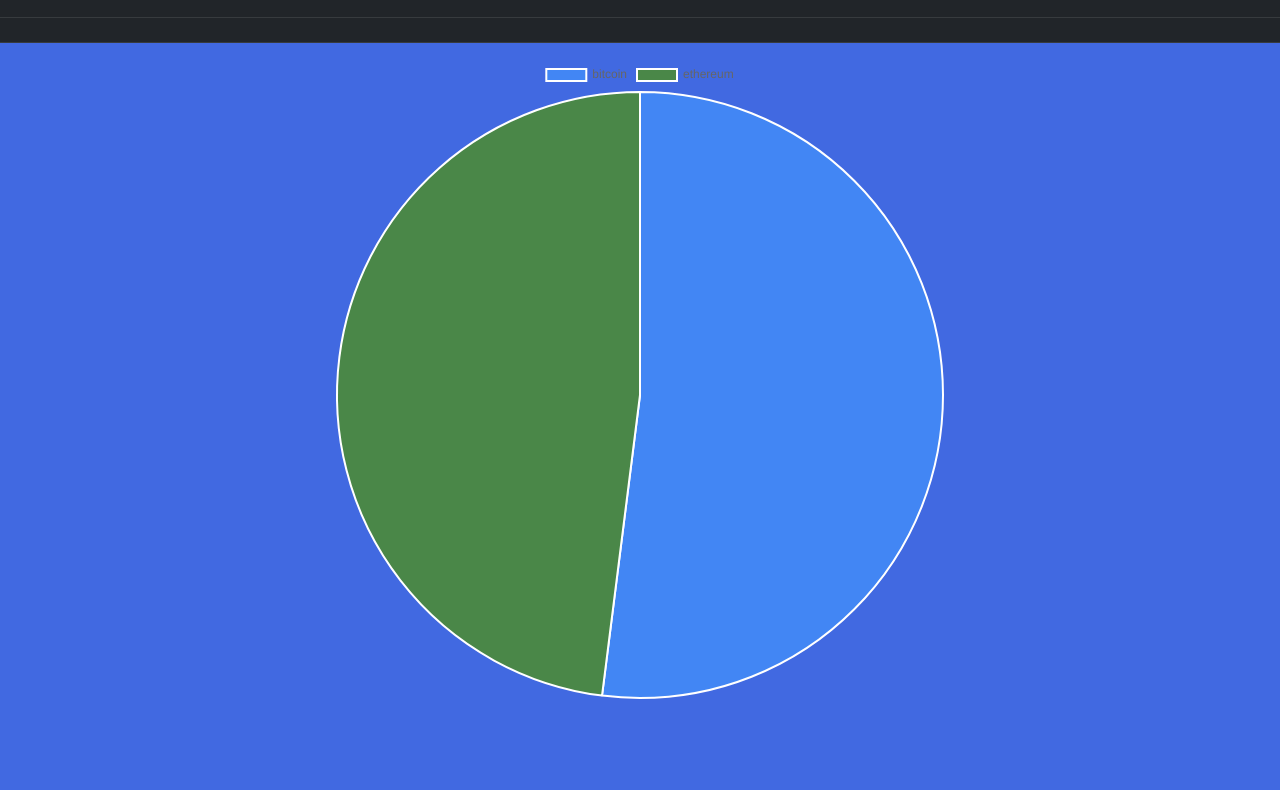
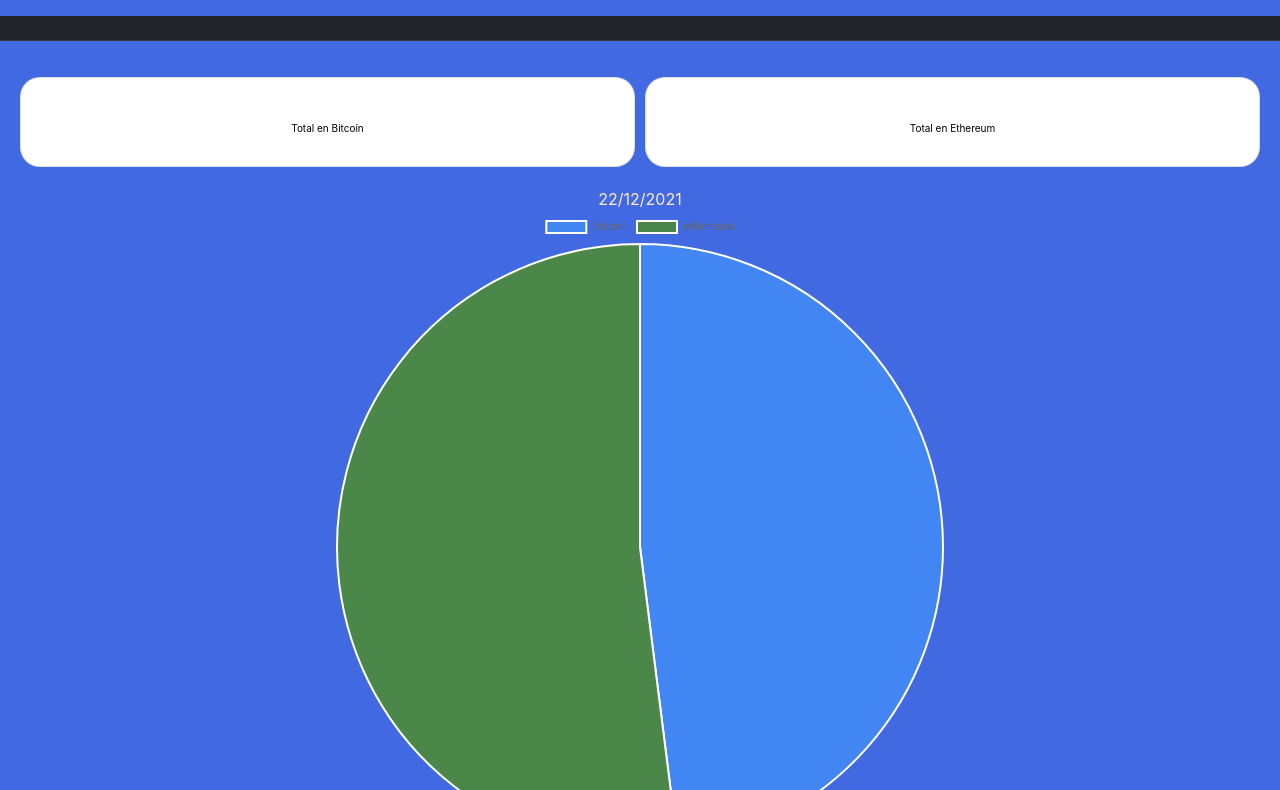
Before and after one commit to admedi/broker-tio, a plain HTML site: page index.html in a window 1280 px wide. Shown: the part 112-902 px from the top of the page. Before the commit the page ends 811 px from the top, so only its background shows below. Drawn offline with nearby package versions, Linux system fonts and the light colour scheme; no server answers.

Commit message:
nueva version

```diff
--- a/index.html
+++ b/index.html
@@ -14,6 +14,41 @@
             margin: auto;
             text-align: center;
         }
+        .cardBox{
+            position: relative;
+            width: 1;
+            padding: 20px;
+            display: grid;
+            grid-template-columns: repeat(2,1fr);
+            grid-gap:10px ;
+        }
+        .cardBox .card{
+            position: relative;
+            background: white;
+            padding: 30px;
+            box-shadow: violet;
+            border-radius: 20px;
+            display: flex;
+            justify-content: space-between;
+        }
+        .cardBox .card .numbers{
+            position: relative;
+            font-weight: 700;
+            font-size: 100px;
+            color: tomato;
+        }
+        .cardBox .card .cardName{
+            color: #000;
+            font-size: 10px;
+            margin-top: 5px;
+        }
+        @media (max-widht:360px){
+             .cardBox .card{
+                padding:0fr;
+                justify-content: stretch;
+             }
+        }
+
 
 
     </style>
@@ -21,24 +56,43 @@
 <body>
 
     <div id="app">
+        <br>
+        <br>
         <h1>{{mensaje}}</h1>
         <br>
+
         <table class="table table-dark">
             <tr>
-                <td><h2 id="Bitcoin"></h2></td>
+                <td>
+                    <span><h3 id="Bitcoin"></h3></span>
+                    <span><h3 id="Ethereum"></h3></span>
+
+                </td>
             </tr>
-            <tr>
-                <td><h2 id="DolarO"></h2></td>
-            </tr>
-            <tr>
-                <td><h2 id="TuBitcoin"></h2></td>
-            </tr>
-            <!-- <tr>
-                <td><h2 id="TuEthereum"></h2></td>
-            </tr> -->
+
+        </table>
+
+        <div class="cardBox">
+            <div class="card">
+                <div class="numbers"><h2 id="TuBitcoin"></h2></div>
+                <div class="cardName">Total en Bitcoin</div>
+            </div>
+
+            <div class="card">
+                <div class="numbers"><h2 id="TuEthereum"></h2></div>
+                <div class="cardName">Total en Ethereum</div>
+            </div>
+
+        </div>
 
 
-        </table>
+
+        <div class="date">
+            <script>
+                var f = new Date();
+                document.write(f.getDate() + "/" + (f.getMonth() +1) + "/" + f.getFullYear());
+            </script>
+        </div>
 
 
         <canvas id="myChart"></canvas>
@@ -56,18 +110,29 @@
 
     <script>
 
-        let url= 'https://mindicador.cl/api'
+        let url= 'https://criptoya.com/api/buda/btc/clp/1'
         fetch(url)
         .then(function(response) {
    return response.json();
-}).then(function(dailyIndicators) {
-    document.getElementById("Bitcoin").innerHTML = 'El valor del Bitcoin en dólares es $ ' + dailyIndicators.bitcoin.valor;
-    document.getElementById("DolarO").innerHTML = 'El valor actual del Dólar observado es $ ' + dailyIndicators.dolar.valor;
-    document.getElementById("TuBitcoin").innerHTML = 'El valor de tus Bitcoins es $ ' + (dailyIndicators.dolar.valor * dailyIndicators.bitcoin.valor)*0.000521922489;
-    document.getElementById("TuEthereum").innerHTML = 'El valor de tus Ethereum es $ ' + 0.006688626766;
+}).then(function(indicators) {
+    document.getElementById("Bitcoin").innerHTML = 'El valor del Bitcoin es $ ' + indicators.ask;
+    document.getElementById("TuBitcoin").innerHTML = '$' + Math.trunc(indicators.ask * 0.000521922489);
+
 }).catch(function(error) {
   console.log('Requestfailed', error);
 });
+
+    let url2= 'https://criptoya.com/api/buda/eth/clp/1'
+    fetch(url2)
+    .then(function(response) {
+   return response.json();
+}).then(function(indicador) {
+    document.getElementById("TuEthereum").innerHTML = '$' + Math.trunc(indicador.ask *0.006688626766);
+    document.getElementById("Ethereum").innerHTML = 'El valor del Ethereum es $ ' + indicador.ask;
+}).catch(function(error) {
+  console.log('Requestfailed', error);
+});
+
 
 
 
@@ -80,6 +145,7 @@
             }
         })
     </script>
+
 </body>
 
 <script>
@@ -90,7 +156,7 @@
             labels:['bitcoin','ethereum'],
             datasets:[{
                 label:'Cripto Divisas',
-                data:[52,48],
+                data:[48,52],
                 backgroundColor:['rgb(66, 134, 244)', 'rgb(74, 135, 72)']
             }]
         }
```
